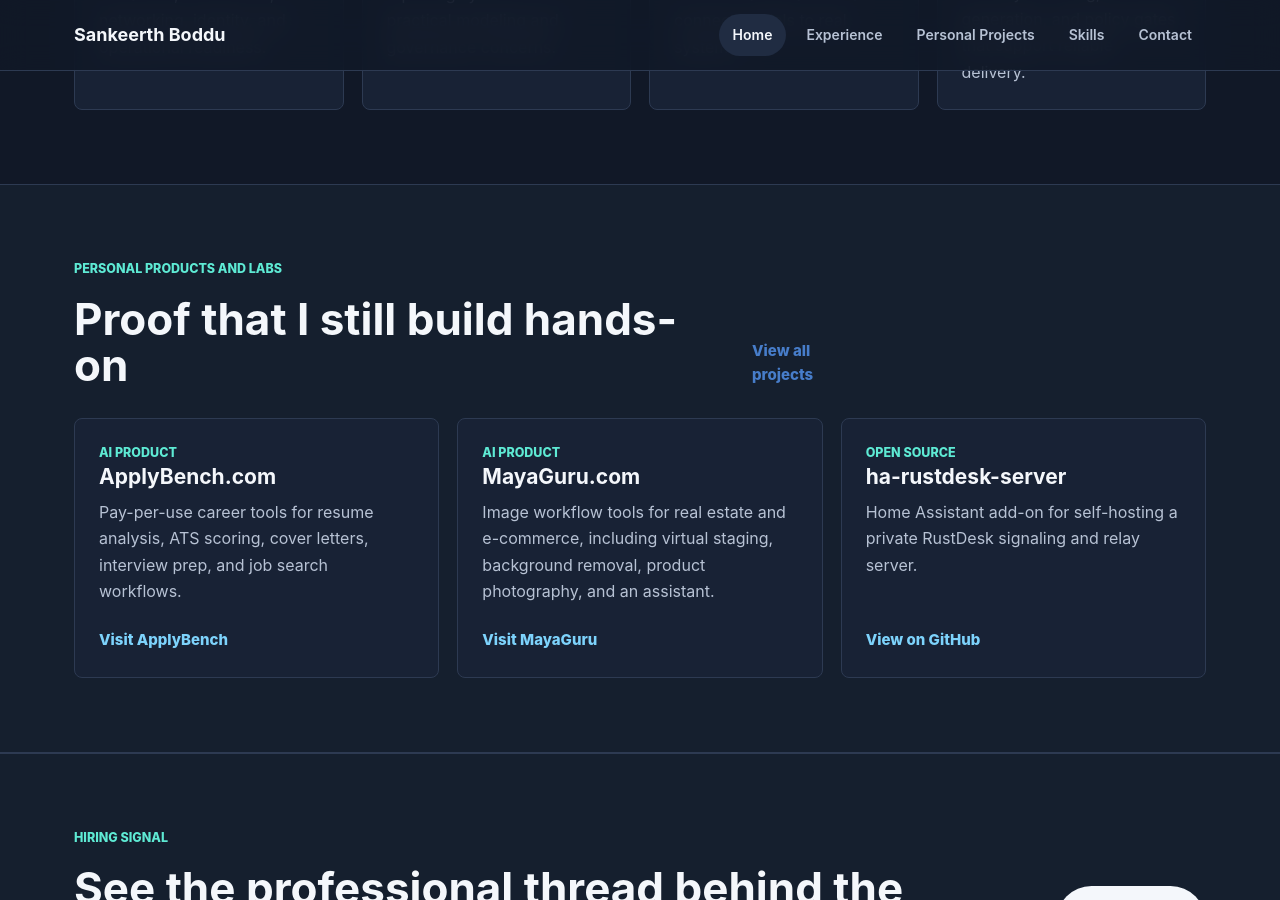
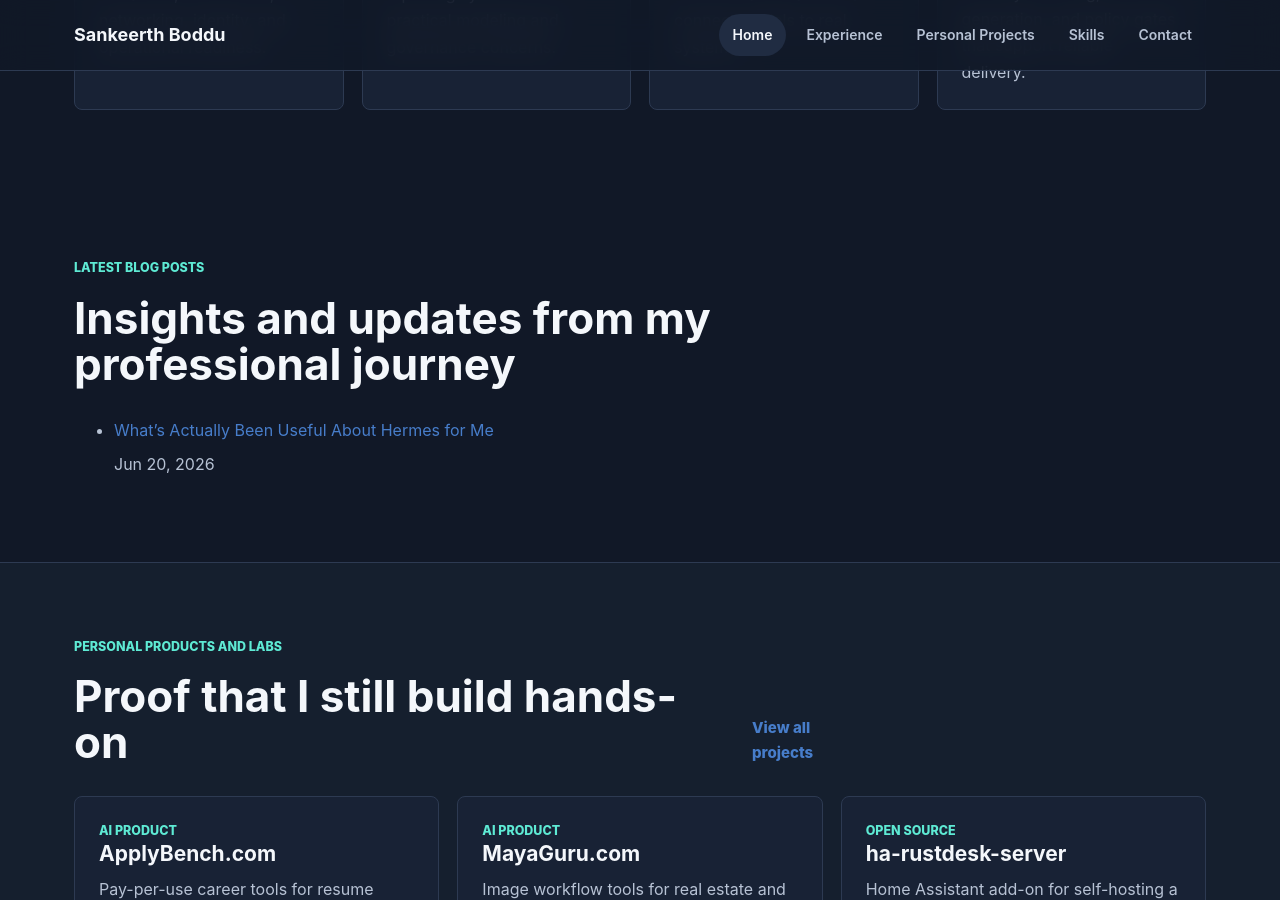
Before and after one commit to SankeerthBoddu/sankeerth.com, a Jekyll site: the page built from index.html, in a window 1280 px wide and 900 px high, scrolled down 1840 px. Built offline with Jekyll 4.4.1, drawn with Linux system fonts in a browser that asks for light colours; nearby versions of some CDN libraries.

Commit message:
Add blog posts listing on homepage and AI section update

```diff
--- /dev/null
+++ b/_includes/blog_list.html
@@ -0,0 +1,17 @@
+<section class="section blog-list">
+  <div class="section-shell">
+    <div class="section-heading">
+      <p class="section-kicker">Latest blog posts</p>
+      <h2>Insights and updates from my professional journey</h2>
+    </div>
+    <ul class="blog-posts">
+      {% for post in site.posts limit:3 %}
+        <li>
+          <a href="{{ post.url }}">{{ post.title }}</a>
+          <p>{{ post.excerpt | strip_html | truncate: 150 }}</p>
+          <time datetime="{{ post.date | date_to_xmlschema }}">{{ post.date | date: "%b %-d, %Y" }}</time>
+        </li>
+      {% endfor %}
+    </ul>
+  </div>
+</section>
--- a/index.html
+++ b/index.html
@@ -50,6 +50,8 @@
   </div>
 </section>
 
+{% include blog_list.html %}
+
 <section class="section featured-band">
   <div class="section-shell">
     <div class="section-heading with-action">
```
